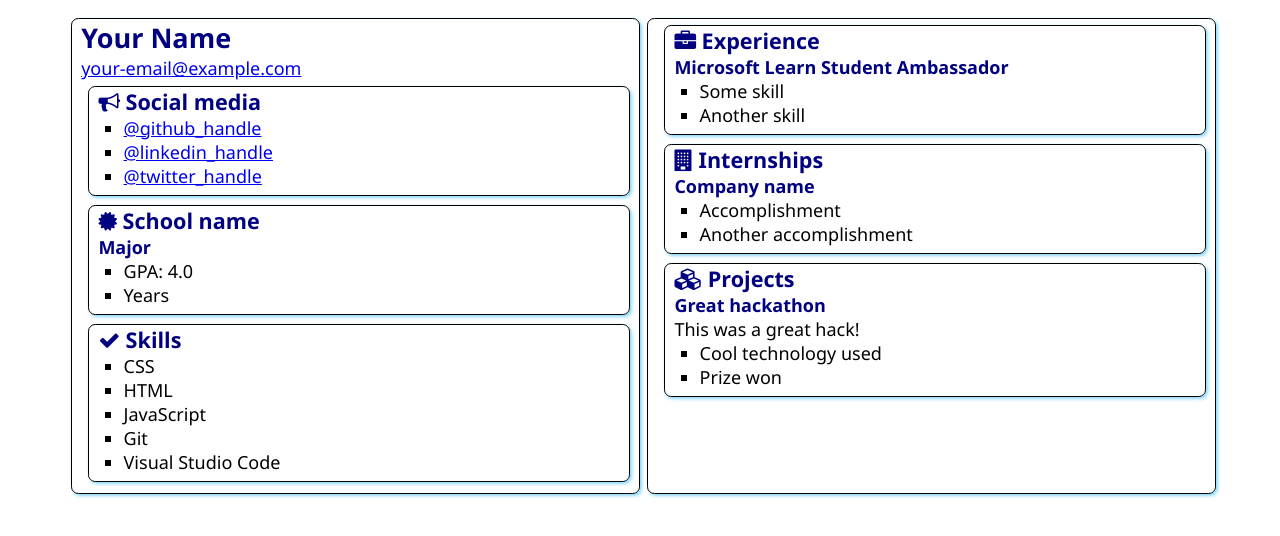
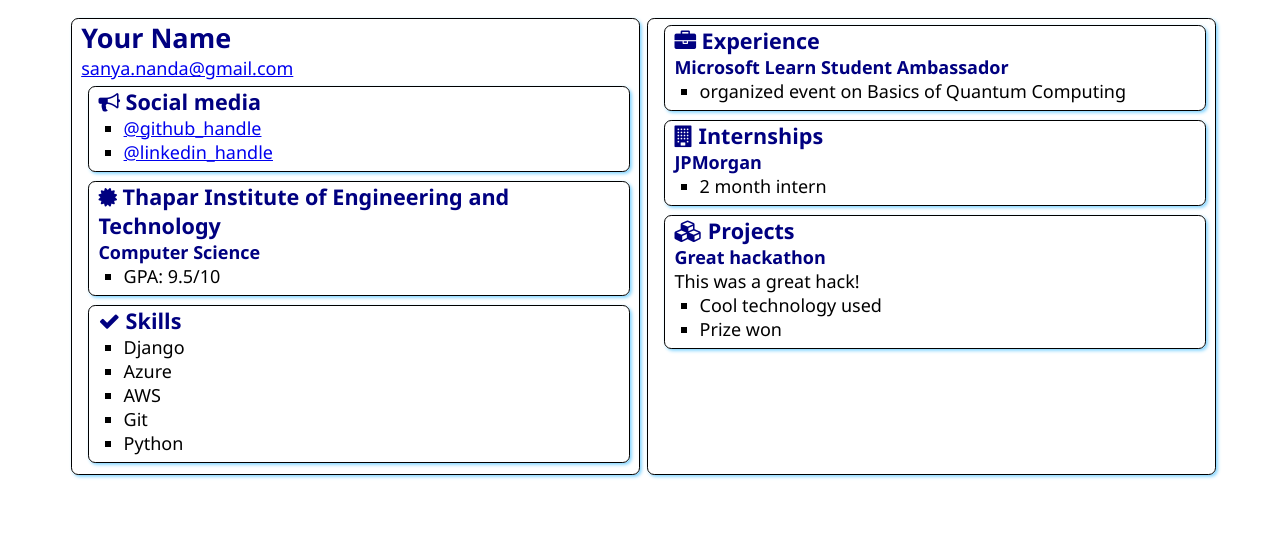
Before and after one commit to SanyaNanda/SATechnicalOnboarding, a plain HTML site: page src/index.html in a window 1280 px wide. Drawn offline with Linux system fonts and the light colour scheme.

Commit message:
my resume

```diff
--- a/src/index.html
+++ b/src/index.html
@@ -13,7 +13,7 @@
     <main>
         <article class="box">
             <h1>Your Name</h1>
-            <div><a href="mailto:your.email@example.com">your-email@example.com</a></div>
+            <div><a href="mailto:sanya.nanda@gmail.com">sanya.nanda@gmail.com</a></div>
 
             <section class="box">
                 <h2>
@@ -21,9 +21,8 @@
                     Social media
                 </h2>
                 <ul>
-                    <li><a href="https://github.com/<handle>">@github_handle</a></li>
-                    <li><a href="https://linkedin.com/in/<handle>">@linkedin_handle</a></li>
-                    <li><a href="https://twitter.com/<handle>">@twitter_handle</a></li>
+                    <li><a href="https://github.com/SanyaNanda">@github_handle</a></li>
+                    <li><a href="https://linkedin.com/in/sanya-nanda-aba12218b">@linkedin_handle</a></li>
                 </ul>
             </section>
 
@@ -31,12 +30,11 @@
                 <div class="education">
                     <h2>
                         <i class="fa fa-certificate" aria-hidden="true"></i>
-                        School name
+                        Thapar Institute of Engineering and Technology
                     </h2>
-                    <h3>Major</h3>
+                    <h3>Computer Science</h3>
                     <ul>
-                        <li>GPA: 4.0</li>
-                        <li>Years</li>
+                        <li>GPA: 9.5/10</li>
                     </ul>
                 </div>
             </section>
@@ -47,11 +45,11 @@
                     Skills
                 </h2>
                 <ul>
-                    <li>CSS</li>
-                    <li>HTML</li>
-                    <li>JavaScript</li>
+                    <li>Django</li>
+                    <li>Azure</li>
+                    <li>AWS</li>
                     <li>Git</li>
-                    <li>Visual Studio Code</li>
+                    <li>Python</li>
                 </ul>
             </section>
         </article>
@@ -63,8 +61,7 @@
                 </h2>
                 <h3>Microsoft Learn Student Ambassador</h3>
                 <ul>
-                    <li>Some skill</li>
-                    <li>Another skill</li>
+                    <li>organized event on Basics of Quantum Computing</li>
                 </ul>
             </section>
             <section class="box">
@@ -73,10 +70,9 @@
                     Internships
                 </h2>
 
-                <h3>Company name</h3>
+                <h3>JPMorgan</h3>
                 <ul>
-                    <li>Accomplishment</li>
-                    <li>Another accomplishment</li>
+                    <li>2 month intern</li>
                 </ul>
             </section>
             <section class="box">
```
